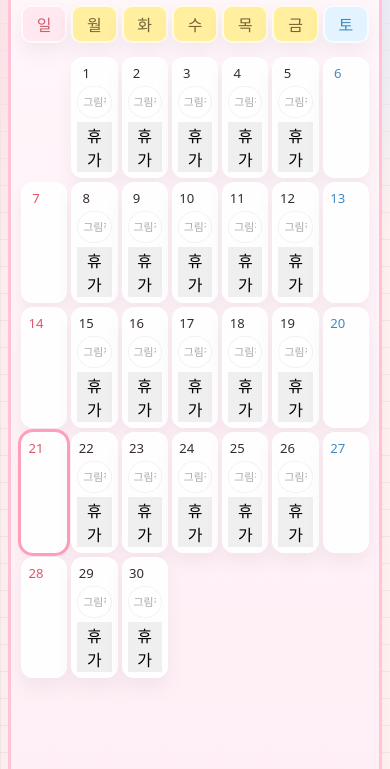
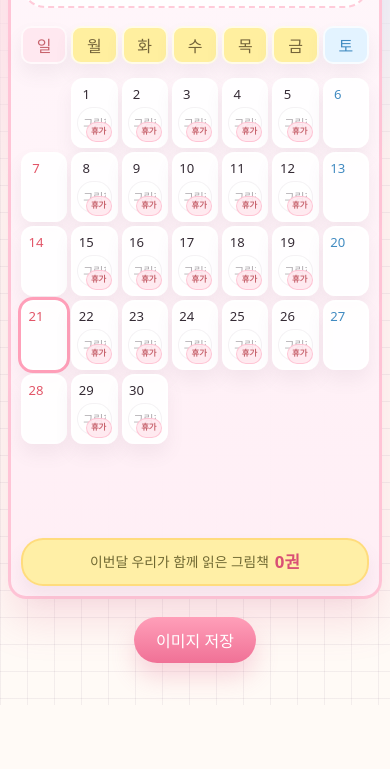
Before and after one commit to rkdusl0727-beep/picturebook-calendar, a website: page site/index.html in a window 390 px wide. Shown: the part 139-908 px from the top of the page. After the commit the page ends 844 px from the top, so only its background shows below. Drawn offline with nearby package versions, Linux system fonts and the light colour scheme; no server answers; a web font is replaced by a local one.

Commit message:
Update styles.css

```diff
--- a/site/styles.css
+++ b/site/styles.css
@@ -299,6 +299,7 @@
   gap: 5px;
   min-height: 128px;
   padding: 14px 12px;
+  position: relative;
 }
 
 .day.has-title-input {
@@ -394,7 +395,8 @@
 .day-title-row {
   display: grid;
   gap: 4px;
-  grid-template-columns: minmax(0, 1fr);
+  grid-template-columns: minmax(0, 1fr) auto;
+  align-items: center;
   margin-top: auto;
 }
 
@@ -417,6 +419,29 @@
 
 .day-title-input:focus {
   outline: 2px solid #ff9fb9;
+}
+
+.day-substitute-button {
+  min-height: 28px;
+  border: 1px solid rgba(255, 159, 185, .5);
+  border-radius: 999px;
+  background: rgba(255, 232, 239, .9);
+  color: #c7636d;
+  cursor: pointer;
+  font-size: .68rem;
+  font-weight: 900;
+  line-height: 1;
+  padding: 3px 8px;
+  white-space: nowrap;
+}
+
+.day-substitute-button:focus-visible {
+  outline: 2px solid #ff9fb9;
+  outline-offset: 2px;
+}
+
+.calendar-card.capture-mode .day-substitute-button {
+  display: none;
 }
 
 .toolbar {
@@ -688,6 +713,20 @@
     padding: 5px 6px;
   }
 
+  .day-title-row {
+    grid-template-columns: minmax(0, 1fr);
+  }
+
+  .day-substitute-button {
+    position: absolute;
+    right: 5px;
+    bottom: 5px;
+    min-height: 22px;
+    min-width: 30px;
+    font-size: .56rem;
+    padding: 2px 5px;
+  }
+
   .book-count {
     flex-wrap: wrap;
     gap: 4px 6px;
@@ -773,4 +812,13 @@
     font-size: .68rem;
     padding: 4px 5px;
   }
+
+  .day-substitute-button {
+    right: 4px;
+    bottom: 4px;
+    min-height: 20px;
+    min-width: 26px;
+    font-size: .52rem;
+    padding: 2px 4px;
+  }
 }
```
